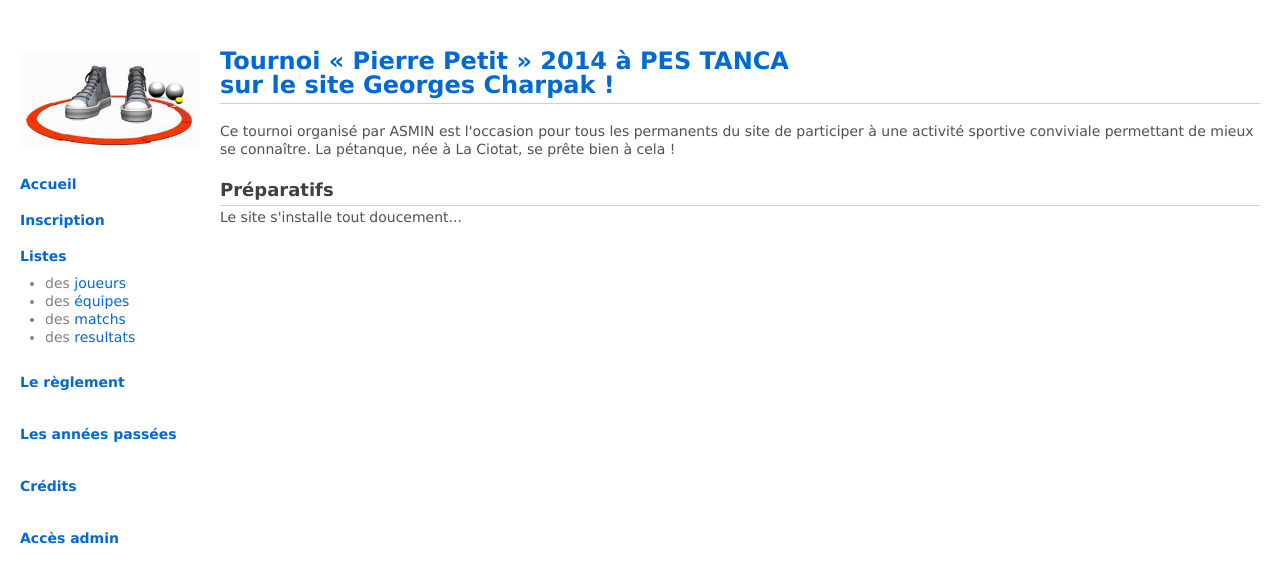
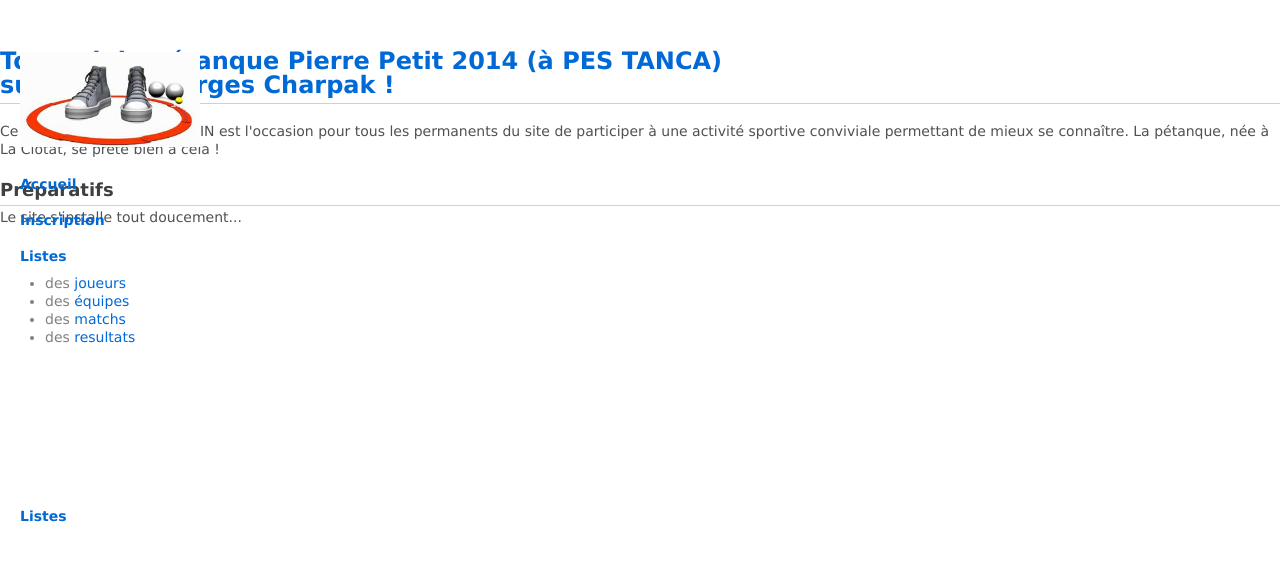
Before and after one commit to lalevee/petanque, a CodeIgniter app: page /index.php/tournoi/index in a window 1280 px wide. Shown: the top 583 px of the page. Run offline with CodeIgniter, Linux system fonts and the light colour scheme; some libraries are stand-ins or nearby versions.

Commit message:
Des améliorations et utilisation jqueryui

```diff
--- a/application/config/petanque.php
+++ b/application/config/petanque.php
@@ -15,6 +15,7 @@
 
 // --------------------------------------------------------------------------
 
+$config['tournoi'] = 'Tournoi de pétanque Pierre Petit';
 $config['organisateur'] = 'Philippe Lalevée';
 $config['mail_organisateur'] = 'lalevee@emse.fr';
 $config['annee'] = '2014';
--- a/application/controllers/tournoi.php
+++ b/application/controllers/tournoi.php
@@ -1,13 +1,17 @@
-<?php if ( ! defined('BASEPATH')) exit('No direct script access allowed');
+<?php
+
+if (!defined('BASEPATH'))
+    exit('No direct script access allowed');
 
 class Tournoi extends CI_Controller {
 
-  public function __construct()  {
+    public function __construct() {
         parent::__construct();
     }
 
-  private function tour_display($tour) {
-    $texte = array('1' => 'huitième de finale',
+    private function tourToString($tour) {
+        $texte = array(
+            '1' => 'huitième de finale',
             '2' => 'quart de finale',
             '3' => 'demi-finale',
             '4' => 'finale');
@@ -15,19 +19,20 @@ class Tournoi extends CI_Controller {
     }
 
     public function accueil() {
-    $data['annee'] = $this->config->item('annee');
-    $data['organisateur'] = $this->config->item('organisateur');
+        $data['tournoi']           = $this->config->item('tournoi');
+        $data['annee']             = $this->config->item('annee');
+        $data['organisateur']      = $this->config->item('organisateur');
         $data['mail_organisateur'] = $this->config->item('mail_organisateur');
         $this->load->view('accueil', $data);
     }
 
-  public function index()  {
+    public function index() {
         $this->load->view('template/header');
         $this->accueil();
         $this->load->view('template/footer');
     }
 
-  public function inscription()  {
+    public function inscription() {
         $data['closed'] = $this->Configuration->inscription_closed();
         $data['etat'] = $this->Configuration->get_etat();
         $this->load->view('template/header');
@@ -35,26 +40,22 @@ class Tournoi extends CI_Controller {
         $this->load->view('template/footer');
     }
 
-  public function valider_inscription()  {
+    public function valider_inscription() {
         $this->form_validation->set_rules('prenom', 'Prénom', 'required|xss_clean');
         $this->form_validation->set_rules('nom', 'Nom', 'required|xss_clean');
-    $this->form_validation->set_rules('mail', 'Adresse mail',
-				      'trim|required|valid_email|is_unique[Joueur.J_mail]');
-    $this->form_validation->set_rules('tel', 'Téléphone',
-				      'trim|required|integer');
-    $this->form_validation->set_rules('bureau', 'Bureau',
-				      'trim|required|xss_clean');
+        $this->form_validation->set_rules('mail', 'Adresse mail', 'trim|required|valid_email|is_unique[Joueur.J_mail]');
+        $this->form_validation->set_rules('tel', 'Téléphone', 'trim|required|integer');
+        $this->form_validation->set_rules('bureau', 'Bureau', 'trim|required|xss_clean');
 
         if ($this->form_validation->run() == FALSE) {
             $data['closed'] = $this->Configuration->inscription_closed();
             $this->load->view('template/header');
             $this->load->view('inscription/joueur', $data);
             $this->load->view('template/footer');
-    }
-    else {
+        } else {
             $this->Joueur->insert_joueur();
             $data = array('J_prenom' => $this->input->post('prenom'),
-      	            'J_nom'    => $this->input->post('nom'));
+                'J_nom' => $this->input->post('nom'));
             $this->load->view('template/header');
             $this->load->view('inscription/inscrit', $data);
             $this->load->view('template/footer');
@@ -79,16 +80,16 @@ class Tournoi extends CI_Controller {
     public function les_rencontres() {
         $rencontres = $this->Rencontre->get_rencontres_a_jouer();
         $liste = array();
-    foreach($rencontres as $m) {
+        foreach ($rencontres as $m) {
             $nom1 = $this->Equipe->get_nom($m->R_e1);
             $nom2 = $this->Equipe->get_nom($m->R_e2);
             $j_e1 = $this->Joueur->get_equipe_prenoms($m->R_e1);
             $j_e2 = $this->Joueur->get_equipe_prenoms($m->R_e2);
-      $liste[] = array('tour'     => $m->R_tour,
-                       'equipe1'  => $m->R_e1,
-   		       'nom1'     => $nom1[0]->E_nom,
+            $liste[] = array('tour' => $m->R_tour,
+                'equipe1' => $m->R_e1,
+                'nom1' => $nom1[0]->E_nom,
                 'joueurs1' => $j_e1,
-       		       'equipe2'  => $m->R_e2,
+                'equipe2' => $m->R_e2,
                 'nom2' => $nom2[0]->E_nom,
                 'joueurs2' => $j_e2);
         }
@@ -97,20 +98,20 @@ class Tournoi extends CI_Controller {
             $tour = $rencontres[0]->R_tour;
             $tmp = $this->config->item('dates');
             $data['date_tour'] = $tmp[$tour];
-    }
-    else $data['date_tour'] = '20 juin';
+        } else
+            $data['date_tour'] = '20 juin';
         $rencontres = $this->Rencontre->get_rencontres_a_jouer_consol();
         $liste = array();
-    foreach($rencontres as $m) {
+        foreach ($rencontres as $m) {
             $nom1 = $this->Equipe->get_nom($m->R_e1);
             $nom2 = $this->Equipe->get_nom($m->R_e2);
             $j_e1 = $this->Joueur->get_equipe_prenoms($m->R_e1);
             $j_e2 = $this->Joueur->get_equipe_prenoms($m->R_e2);
-      $liste[] = array('tour'     => $m->R_tour,
-                       'equipe1'  => $m->R_e1,
-   		       'nom1'     => $nom1[0]->E_nom,
+            $liste[] = array('tour' => $m->R_tour,
+                'equipe1' => $m->R_e1,
+                'nom1' => $nom1[0]->E_nom,
                 'joueurs1' => $j_e1,
-       		       'equipe2'  => $m->R_e2,
+                'equipe2' => $m->R_e2,
                 'nom2' => $nom2[0]->E_nom,
                 'joueurs2' => $j_e2);
         }
@@ -123,7 +124,7 @@ class Tournoi extends CI_Controller {
     public function les_resultats() {
         $rencontres = $this->Rencontre->get_rencontres_jouees();
         $liste = array();
-    foreach($rencontres as $m) {
+        foreach ($rencontres as $m) {
             if ($m->R_score1 > $m->R_score2) {
                 $e_e1 = $m->R_e1;
                 $e_e2 = $m->R_e2;
@@ -133,8 +134,7 @@ class Tournoi extends CI_Controller {
                 $j_e2 = $this->Joueur->get_equipe_prenoms($m->R_e2);
                 $s_e1 = $m->R_score1;
                 $s_e2 = $m->R_score2;
-      }
-      else {
+            } else {
                 $e_e2 = $m->R_e1;
                 $e_e1 = $m->R_e2;
                 $n_e2 = $this->Equipe->get_nom($m->R_e1);
@@ -144,22 +144,22 @@ class Tournoi extends CI_Controller {
                 $s_e2 = $m->R_score1;
                 $s_e1 = $m->R_score2;
             }
-      $liste[] = array('tour'     => $m->R_tour,
-                       'display'  => $this->tour_display($m->R_tour),
-                       'equipe1'  => $e_e1,
-   		       'nom1'     => $n_e1[0]->E_nom,
+            $liste[] = array('tour' => $m->R_tour,
+                'display' => $this->tourToString($m->R_tour),
+                'equipe1' => $e_e1,
+                'nom1' => $n_e1[0]->E_nom,
                 'joueurs1' => $j_e1,
-		       'score1'   => $s_e1,
-       		       'equipe2'  => $e_e2,
-	 	       'nom2'     => $n_e2[0]->E_nom,
+                'score1' => $s_e1,
+                'equipe2' => $e_e2,
+                'nom2' => $n_e2[0]->E_nom,
                 'joueurs2' => $j_e2,
-		       'score2'   => $s_e2
+                'score2' => $s_e2
             );
         }
         $data['rencontre'] = $liste;
         $rencontres = $this->Rencontre->get_rencontres_jouees_consol();
         $liste = array();
-    foreach($rencontres as $m) {
+        foreach ($rencontres as $m) {
             if ($m->R_score1 > $m->R_score2) {
                 $e_e1 = $m->R_e1;
                 $e_e2 = $m->R_e2;
@@ -169,8 +169,7 @@ class Tournoi extends CI_Controller {
                 $j_e2 = $this->Joueur->get_equipe_prenoms($m->R_e2);
                 $s_e1 = $m->R_score1;
                 $s_e2 = $m->R_score2;
-      }
-      else {
+            } else {
                 $e_e2 = $m->R_e1;
                 $e_e1 = $m->R_e2;
                 $n_e2 = $this->Equipe->get_nom($m->R_e1);
@@ -180,16 +179,16 @@ class Tournoi extends CI_Controller {
                 $s_e2 = $m->R_score1;
                 $s_e1 = $m->R_score2;
             }
-      $liste[] = array('tour'     => $m->R_tour,
-                       'display'  => $this->tour_display($m->R_tour),
-                       'equipe1'  => $e_e1,
-   		       'nom1'     => $n_e1[0]->E_nom,
+            $liste[] = array('tour' => $m->R_tour,
+                'display' => $this->tourToString($m->R_tour),
+                'equipe1' => $e_e1,
+                'nom1' => $n_e1[0]->E_nom,
                 'joueurs1' => $j_e1,
-		       'score1'   => $s_e1,
-       		       'equipe2'  => $e_e2,
-	 	       'nom2'     => $n_e2[0]->E_nom,
+                'score1' => $s_e1,
+                'equipe2' => $e_e2,
+                'nom2' => $n_e2[0]->E_nom,
                 'joueurs2' => $j_e2,
-		       'score2'   => $s_e2
+                'score2' => $s_e2
             );
         }
         $data['consol'] = $liste;
@@ -206,8 +205,10 @@ class Tournoi extends CI_Controller {
         $this->load->view('listes/rencontres', $data);
     }
 
-  public function le_reglement()  {
+    public function le_reglement() {
         $this->load->view('template/header');
+        $data['tournoi'] = $this->config->item('tournoi');
+        $data['annee'] = $this->config->item('annee');
         $data['mail_organisateur'] = $this->config->item('mail_organisateur');
         $this->load->view('reglement', $data);
         $this->load->view('template/footer');
@@ -224,7 +225,7 @@ class Tournoi extends CI_Controller {
         $this->load->view('template/footer');
     }
 
-  public function credits() {
+    public function les_credits() {
         $this->load->view('template/header');
         $this->load->view('credits');
         $this->load->view('template/footer');
--- a/application/views/accueil.php
+++ b/application/views/accueil.php
@@ -1,5 +1,5 @@
 <div class="content">
-<h1>Tournoi « Pierre Petit » <?php echo $annee ?> à PES TANCA<br>
+<h1><?php echo $tournoi ?> <?php echo $annee ?> (à PES TANCA)<br>
 sur le site Georges Charpak !</h1>
 <br>
 <p>Ce tournoi organisé par ASMIN est l'occasion pour tous les permanents
--- a/application/views/reglement.php
+++ b/application/views/reglement.php
@@ -1,5 +1,5 @@
 <div class="content">
-<h1>Règlement du tournoi</h1>
+<h1>Règlement du <?php echo $tournoi ?>, année <?php $annee ?></h1>
 
 <h2>Les équipes</h2>
 <p>Les équipes sont composées de 2 à 3 joueurs. Les matchs opposeront deux équipes avec le <b>même nombre de joueurs</b>, soit en triplette (3 joueurs), soit en doublette (2 joueurs) ou en tête-à-tête (un seul joueur).</p>
--- a/application/views/template/header.php
+++ b/application/views/template/header.php
@@ -2,7 +2,7 @@
 <html lang="fr">
     <head>
         <meta http-equiv="Content-Type" content="text/html;charset=utf-8" >
-  <title>Tournoi Pierre Petit de pétanque</title>
+        <title>Tournoi de pétanque</title>
         <meta name="author" content="Philippe Lalevée">
         <link rel="stylesheet" type="text/css" href="/css/bootstrap.css" />
         <link rel="stylesheet" type="text/css" href="/css/cupertino/jquery-ui-1.10.4.custom.css" />
@@ -14,6 +14,11 @@
         <link rel="shortcut icon" href="/images/favicon.ico">
         <script type="text/javascript" src="/js/jquery-1.4.2.js"></script>
         <script type="text/javascript" src="/js/jquery-ui-1.10.4.custom.js"></script>
+        <script>
+            $(function() {
+                $("#accordion").accordion();
+            });
+        </script>
     </head>
     <body>
 
@@ -24,19 +29,27 @@
                 <br><br>
                 <h5><?php echo anchor('tournoi', 'Accueil') ?></h5>
                 <h5><?php echo anchor('tournoi/inscription', 'Inscription') ?></h5>
+                <div id="accordion">
                     <h5><font color="#0069d6">Listes</font></h5>
+                    <div>
                         <ul>
                             <li>des <?php echo anchor('tournoi/les_joueurs', 'joueurs') ?> </li>
                             <li>des <?php echo anchor('tournoi/les_equipes', 'équipes') ?> </li>
                             <li>des <?php echo anchor('tournoi/les_rencontres', 'matchs') ?> </li>
                             <li>des <?php echo anchor('tournoi/les_resultats', 'resultats') ?> </li>
                         </ul>
-  <h5><?php echo anchor('tournoi/le_reglement', 'Le règlement') ?></h5>
+                    </div>
+                    <h5><font color="#0069d6">Listes</font></h5>
+                    <div>
+                        <h6><?php echo anchor('tournoi/le_reglement', 'Le règlement') ?></h6>
                         <br>
-  <h5><?php echo anchor('tournoi/les_annees_passees', 'Les années passées') ?></h5>
+                        <h6><?php echo anchor('tournoi/les_annees_passees', 'Les années passées') ?></h6>
                         <br>
-  <h5><?php echo anchor('tournoi/credits', 'Crédits') ?></h5>
+                        <h6><?php echo anchor('tournoi/les_credits', 'Crédits') ?></h6>
                         <br>
-  <h5><?php echo anchor_popup('private/admin', 'Accès admin') ?></h5>
+                        <h6><?php echo anchor_popup('private/admin', 'Accès organisateur') ?></h6>
                         <br><br>
                     </div>
+                </div>
+            </div>
+        </div>
```
Lines whose indentation alone changed are shown as unchanged.
